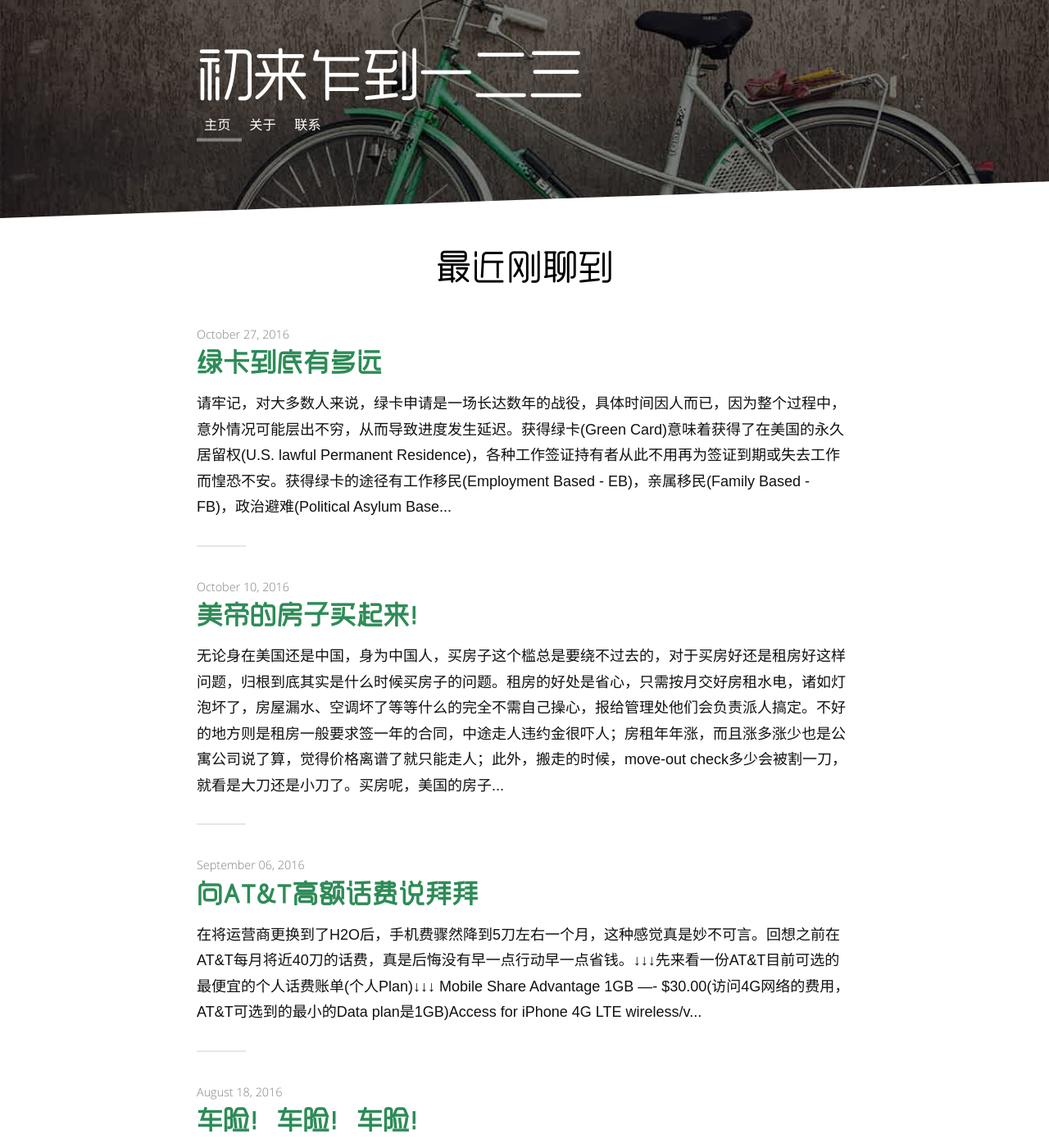
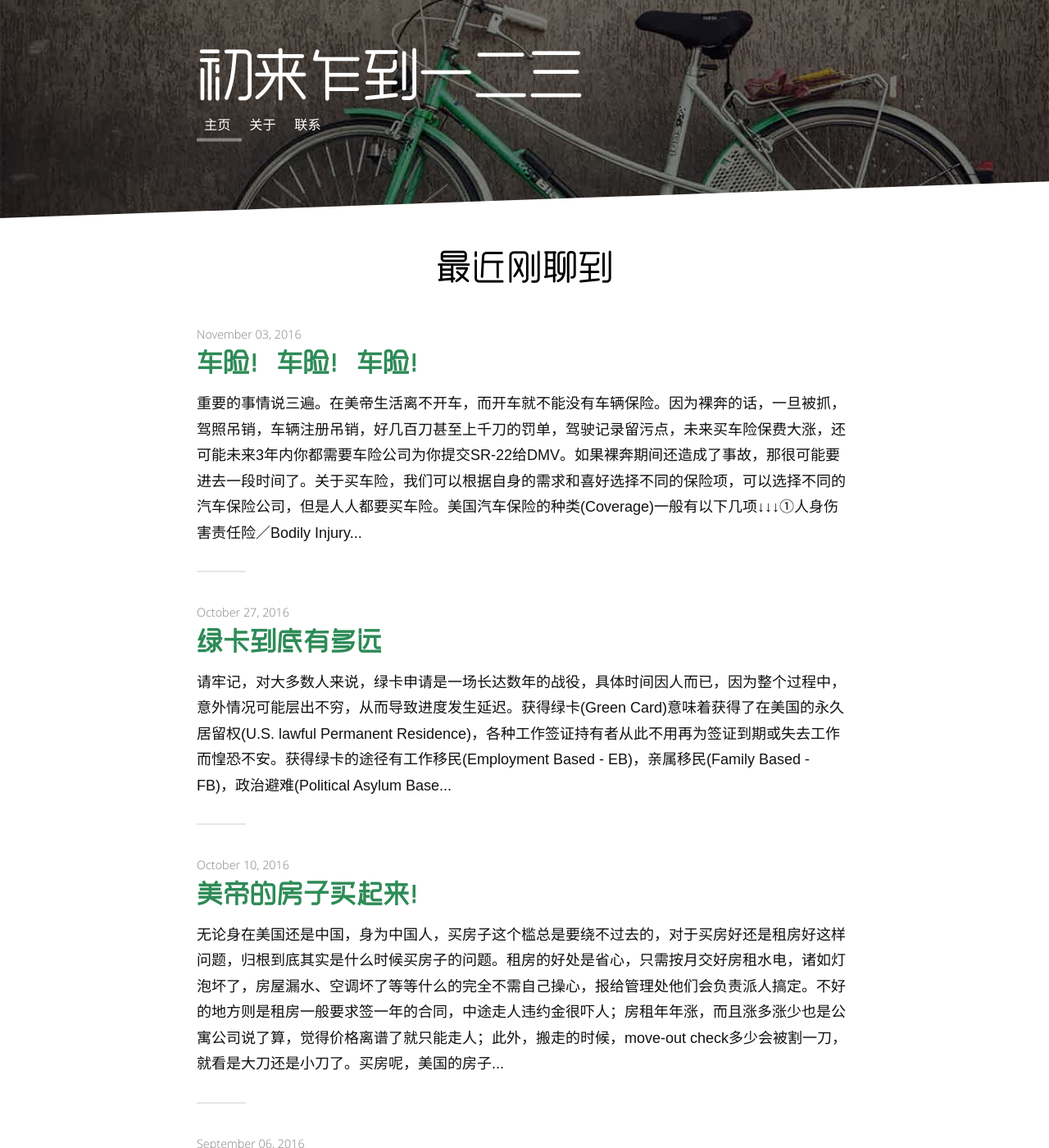
Before and after one commit to wolfwifee/wolfwifee.github.com, a Jekyll site: the page built from index.html, in a window 1280 px wide and 1400 px high. Shown: the whole window at 82% size. Built offline with Jekyll 4.4.1, drawn with Linux system fonts in a browser that asks for light colours; the list of posts is cut into pages by our own code; some of the changed text lies outside the part shown.

Commit message:
Update 2016-04-10-things-about-auto-insurance.md

```diff
--- a/_posts/2016-04-10-things-about-auto-insurance.md
+++ b/_posts/2016-04-10-things-about-auto-insurance.md
@@ -6,12 +6,12 @@ heading: 车险！车险！车险！
 publish: true
 published: true
 datePublished: 2016-04-18T00:00:00.000Z
-date: 2016-08-18
+date: 2016-11-03
 ---
 
 <span class="dropcap">重</span>要的事情说三遍。在美帝生活离不开车，而开车就不能没有车辆保险。因为裸奔的话，一旦被抓，驾照吊销，车辆注册吊销，好几百刀甚至上千刀的罚单，驾驶记录留污点，未来买车险保费大涨，还可能未来3年内你都需要车险公司为你提交SR-22给DMV。如果裸奔期间还造成了事故，那很可能要进去一段时间了。
 
-关于买车险，我们可以根据自身的需求和喜好选择不同的保险项，可以选择不同的汽车保险公司，但是人人都要买车险。美帝车险的Coverage一般有以下几项↓↓↓
+关于买车险，我们可以根据自身的需求和喜好选择不同的保险项，可以选择不同的汽车保险公司，但是人人都要买车险。美国汽车保险的种类(Coverage)一般有以下几项↓↓↓
 
 **①人身伤害责任险／Bodily Injury Liability**：你是过错方的时候，用来赔付对方的身体伤害，例如医疗甚至殡葬费用。有的还会赔付给法律费用、精神损失费等。如果事故严重，对方有可能会起诉你巨额赔偿。一般agent都会推荐至少买到$25,000 ~  $50,000 的这档。绝大部分州都规定人身伤害责任险必须购买。
 
@@ -27,7 +27,7 @@ date: 2016-08-18
 
 <p style="margin-bottom:70px"></p>
 
-**<span style="color:#2e8b57">所谓的半保、全保，不是严格的说法，它们的区别只在于买了多少Coverage</span>**<br>
+**<span style="color:#2e8b57">所谓的半保（半险）、全保（全险）不是严格的说法，它们的区别只在于买了多少Coverage</span>**<br>
 平时我们听到的Liability指的是强制性的基本保险，就是每辆车必须要买的Coverage，类似于国内的交强险。上面说的Bodily Injury Liability和Property Damage Liability就是Liability，购买车险的时候，这两项是必须要买的。记住，Liability管的是别人的车，不管你自己的哦。
 
 此外，车险公司往往还会售卖一些附加险，例如Emergency Road Service(道路紧急救援)，Rental Reimbursement(租车补偿)等。Coverage选的越多，当然保费就越高了。
@@ -35,7 +35,7 @@ date: 2016-08-18
 <p style="margin-bottom:70px"></p>
 
 **<span style="color:#2e8b57">保费方面，四个字“因人而异”</span>**<br>
-美帝的车险是半年一保的，Agent报价的时候有时会默认给你报全年保费价格，你可以和他要求只买半年。半年$1000+的是有的，$200+的人也是有的，$500、$600、$700的也不在少数。和驾龄，驾驶记录，车子的年度行驶里程数，全保还是半保（Liability），自付额（Deductible）的高低有关，甚至个人的年龄、学历、婚姻状况、性别、所从事的工作及住宅所在区域都有关系。
+美国车险是半年一保的，Agent报价的时候有时会默认给你报全年保费价格，你可以和他要求只买半年。半年$1000+的是有的，$200+的人也是有的，$500、$600、$700的也不在少数。和驾龄，驾驶记录，车子的年度行驶里程数，全保还是半保（Liability），自付额（Deductible）的高低有关，甚至个人的年龄、学历、婚姻状况、性别、所从事的工作及住宅所在区域都有关系。
 
 一般来说$200刀半年的人具有如下这些特性：<br>
 
@@ -132,11 +132,11 @@ Geico说是没有local agent也没所谓，geico 就 a phone call away. 但实
 
 话说自从我从Geico换到State Farm后，过了三个月，又去Geico的网站报了个价，保费已经由$98+/月下降到$68+/月了，目前打算半年到期后，再换回Geico。所以，不要懒，多报价是王道啊，必要时更换保险公司不要手软。
 
-但是，这里也提醒大家，为了避免在理赔的时候出现问题，还是尽量从Progressive，Geico，Allstate，State Farm，Farmers，Costco（Ameriprise），AAA等大公司手里买车险，不要一味贪图便宜买了小品牌的车险，结果到需要理赔的时候，发现存在很大的麻烦。像Infinity，Mercy，Esurance等，网上一查，几乎全都是负面评价，慎重购买啊。
+但是，这里也提醒大家，为了避免在理赔的时候出现问题，还是尽量从Progressive，Geico，Allstate，State Farm，Farmers，Costco（Ameriprise），AAA等排名靠前的大车险公司手里买，不要一味贪图便宜买了小品牌的车险，结果到需要理赔的时候，发现存在很大的麻烦。像Infinity，Mercy，Esurance等，网上一查，几乎全都是负面评价，慎重购买啊。
 
 <p style="margin-bottom:90px"></p>
 
-**<span style="color:#2e8b57">车险跟车走还是跟人走？</span>**<br>
+**<span style="color:#2e8b57">美国车险跟人还是跟车？</span>**<br>
 常常听到有人在问“车险是跟着车走呢，还是跟着人走？”，“我借朋友的车开，出了险是走谁的车险？”，“我有驾照，但是自己没有车所以没有车险，可以开朋友的车吗？”
 
 现实是，车险是跟着车走的。如果开朋友的车出了险，那么朋友的保险将作为Primary Liability（优先赔付保险），而你自己的保险则是Secondary Liability（二次赔付），即当Primary的赔付额不够用的时候，才使用Secondary的。所以，一个人是可以在自己没有车险的情况下，向朋友借车开上路，只要朋友有给车上保险。
```
